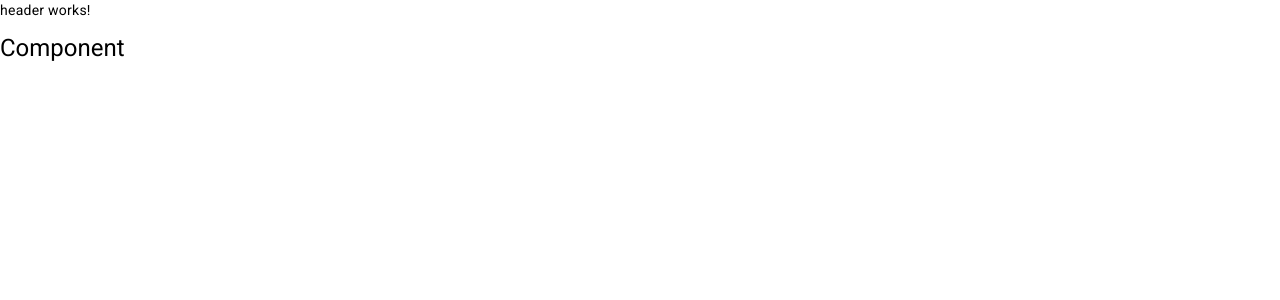
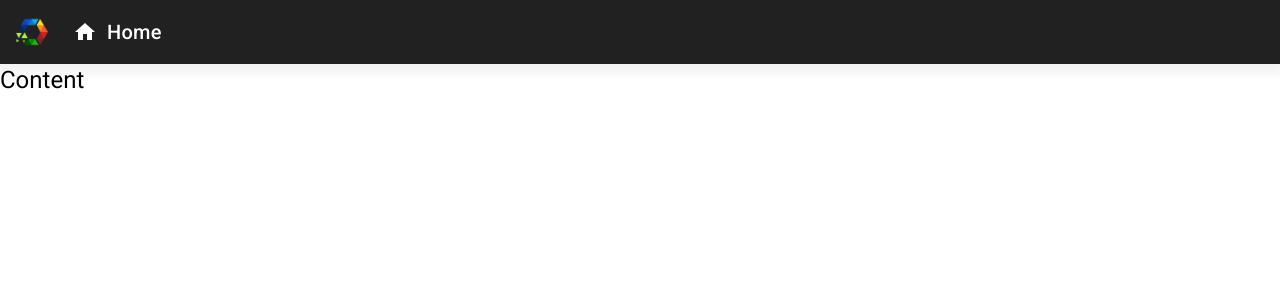
Before and after one commit to oliveiraD4vi/angular-essential, an Angular app in the folder frontend/: page / in a window 1280 px wide. Shown: the top 300 px of the page. Built offline with nearby package versions, Linux system fonts and the light colour scheme.

Commit message:
feat(header): added MatToolbar module and Cod3r logo to the header

```diff
--- a/frontend/src/app/app.component.html
+++ b/frontend/src/app/app.component.html
@@ -1,2 +1,2 @@
 <app-header></app-header>
-<h1>Component</h1>
+<h1>Content</h1>
--- a/frontend/src/app/app.module.ts
+++ b/frontend/src/app/app.module.ts
@@ -5,6 +5,8 @@ import { AppRoutingModule } from './app-routing.module';
 import { AppComponent } from './app.component';
 import { BrowserAnimationsModule } from '@angular/platform-browser/animations';
 import { HeaderComponent } from './components/template/header/header.component';
+
+import { MatToolbarModule } from '@angular/material/toolbar';
 
 @NgModule({
   declarations: [
@@ -14,7 +16,8 @@ import { HeaderComponent } from './components/template/header/header.component';
   imports: [
     BrowserModule,
     AppRoutingModule,
-    BrowserAnimationsModule
+    BrowserAnimationsModule,
+    MatToolbarModule
   ],
   providers: [],
   bootstrap: [AppComponent]
--- a/frontend/src/app/components/template/header/header.component.html
+++ b/frontend/src/app/components/template/header/header.component.html
@@ -1 +1,16 @@
-<p>header works!</p>
+<mat-toolbar class="header">
+    <span>
+      <a>
+        <img src="assets/img/logo.png" alt="brand logo">
+      </a>
+    </span>
+
+    <span class="title-group">
+      <a>
+        <i class="material-icons">
+          home
+        </i>
+        Home
+      </a>
+    </span>
+</mat-toolbar>
--- a/frontend/src/app/components/template/header/header.component.scss
+++ b/frontend/src/app/components/template/header/header.component.scss
@@ -0,0 +1,23 @@
+.header {
+  display: flex;
+  align-items: center;
+  box-shadow: 0px 5px 10px 5px rgba(0, 8, 20, 0.05);
+
+  a {
+    display: flex;
+    align-items: center;
+    text-decoration: none;
+
+    img {
+      max-height: 32px;
+    }
+  }
+
+  .title-group {
+    margin: 0 25px;
+
+    .material-icons {
+      margin-right: 10px;
+    }
+  }
+}
```
Also changed, not shown: frontend/src/assets/img/logo.png (added).
